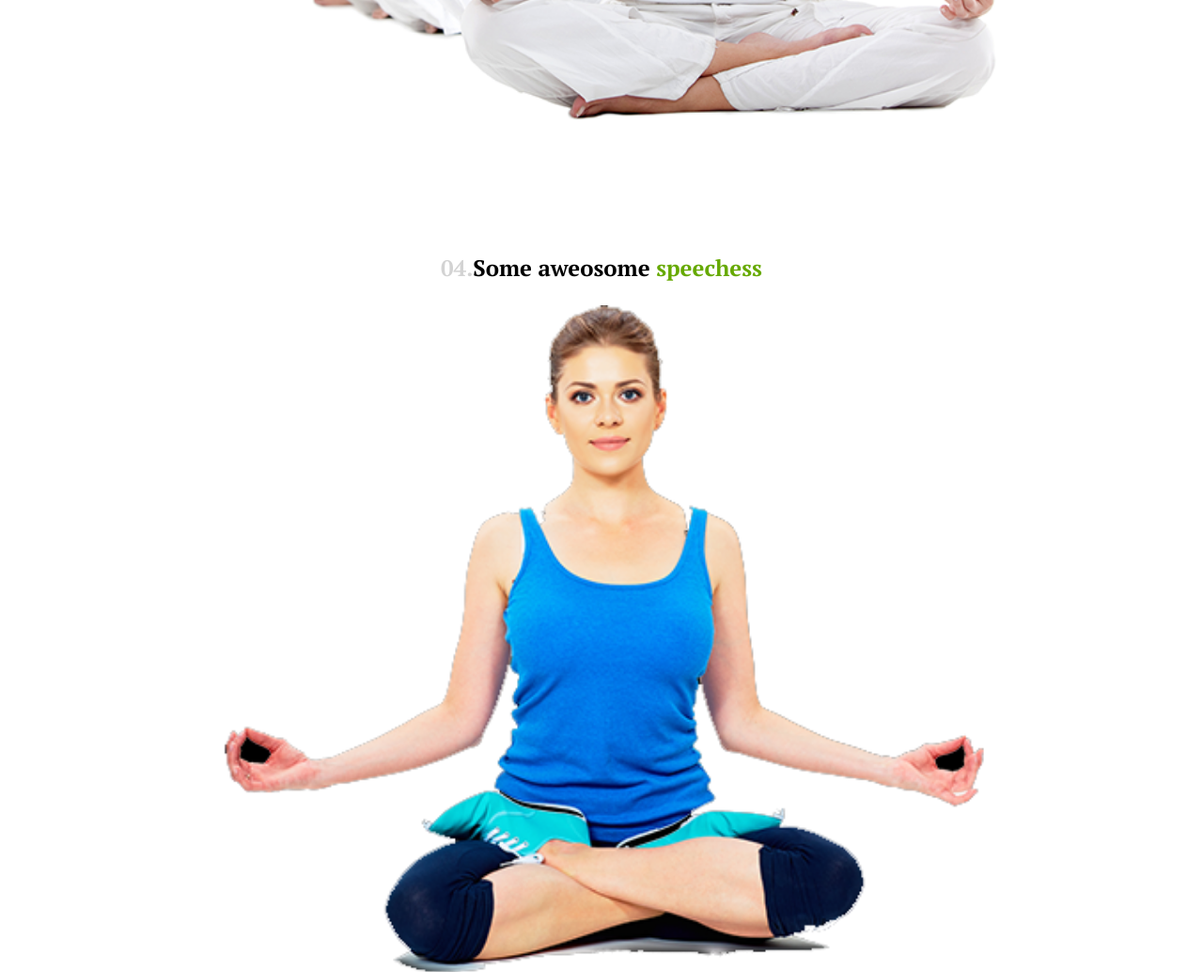
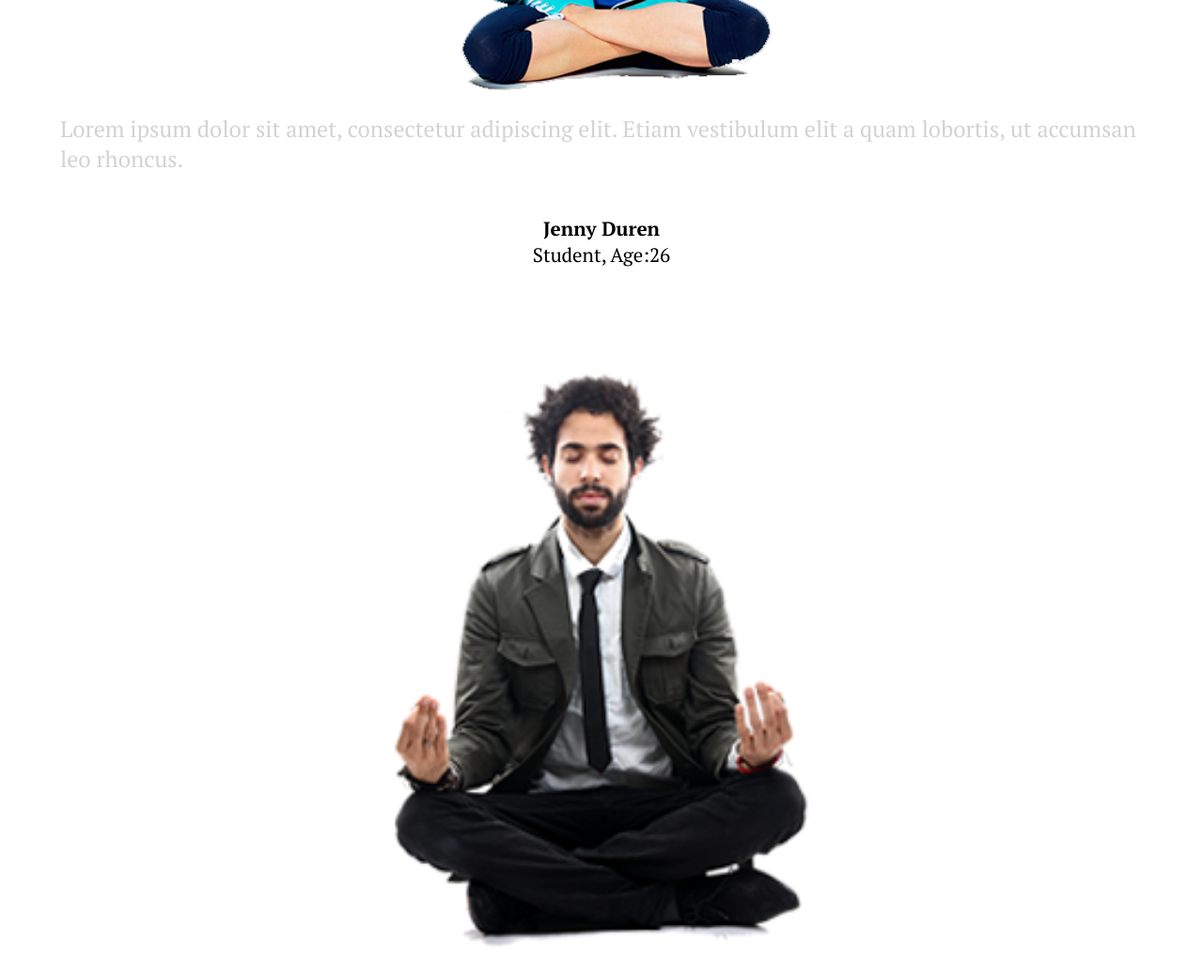
Before and after one commit to atomix94/mirror-yoga.github.io, a plain HTML site: page index.html in a window 1280 px wide. Shown: the part 4480-5515 px from the top of the page at 94% size. Drawn offline with nearby package versions, Linux system fonts and the light colour scheme.

Commit message:
minor image fixes

```diff
--- a/css/_sections.scss
+++ b/css/_sections.scss
@@ -365,7 +365,7 @@ box-shadow: 0px 1px 29px 0px rgba(0,0,0,0.23);
 
 .yoga-image_img, .subpoint_yoga-image_image
      {
-         width:70%;
+         width:45%;
      }
 
      .subpoint_text
@@ -394,6 +394,7 @@ box-shadow: 0px 1px 29px 0px rgba(0,0,0,0.23);
      .image-description_text
      {
          font-size:150%;
+         padding:0 5%;
      }
 
      .pricing-box
```
Also changed, not shown: css/style.css, 1 other file.
